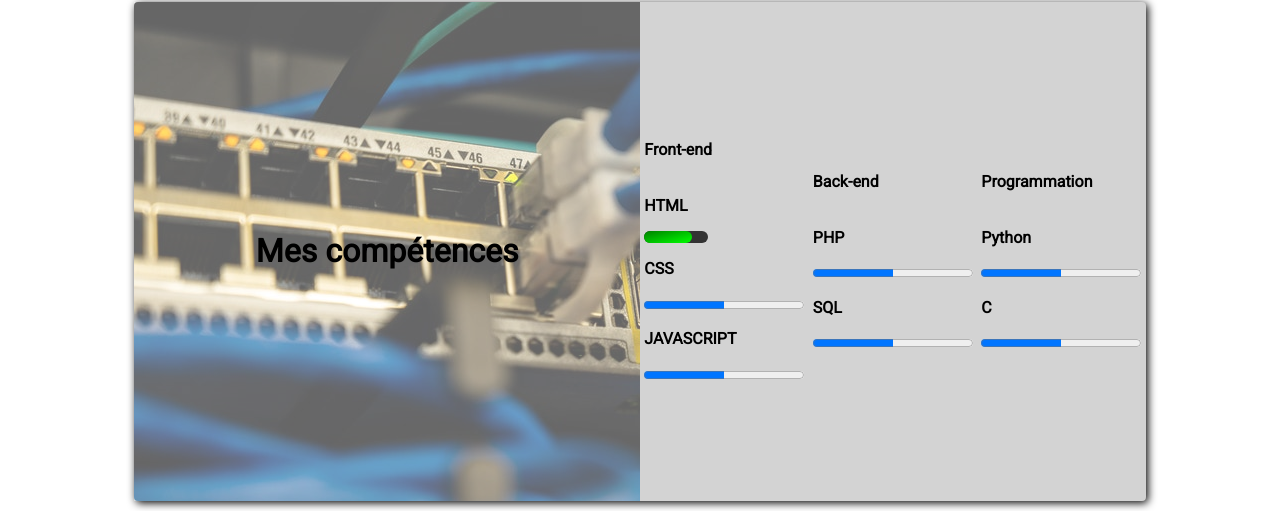
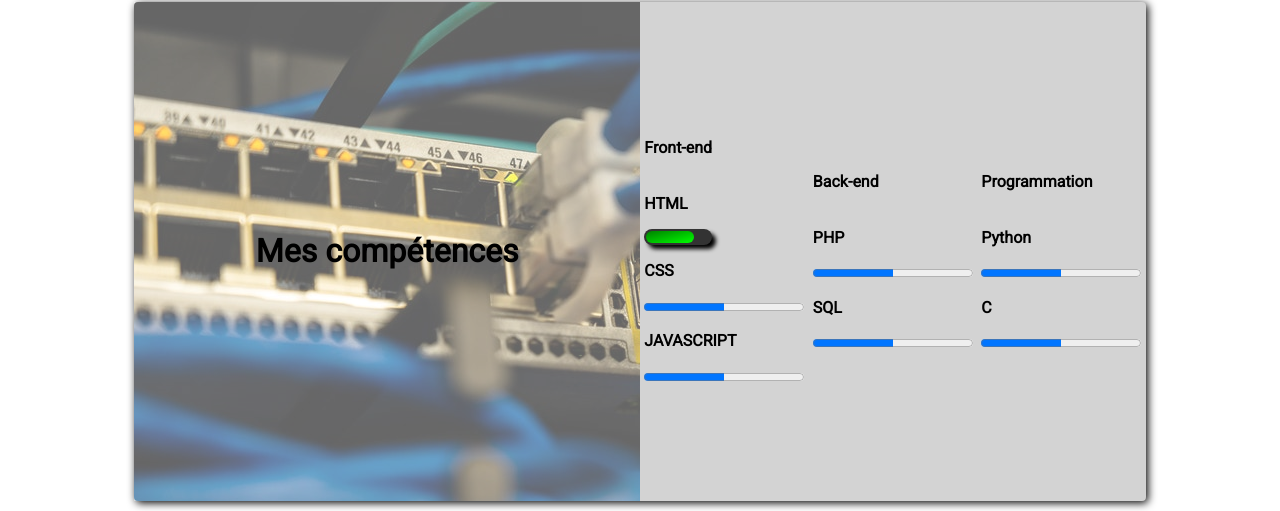
Before and after one commit to tdeniaud/portfolio_Theo_DENIAUD, a PHP site: page / in a window 1280 px wide. Shown: the part 1145-1656 px from the top of the page. Run offline with PHP 8.4, Linux system fonts and the light colour scheme.

Commit message:
finalisation style progressbar

```diff
--- a/text/style.css
+++ b/text/style.css
@@ -284,6 +284,9 @@ article {
   border-radius: 0.80em;
   height: 0.75em;
   width: 4em;
+  padding: 0.125em;
+  box-shadow: black 0.25em 0.25em 0.25em;
+
 
 
 }
```
